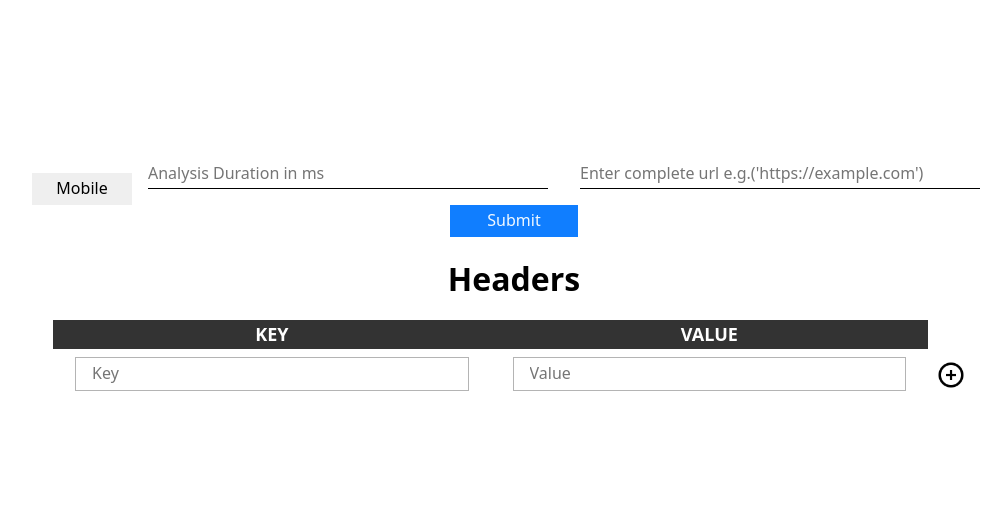
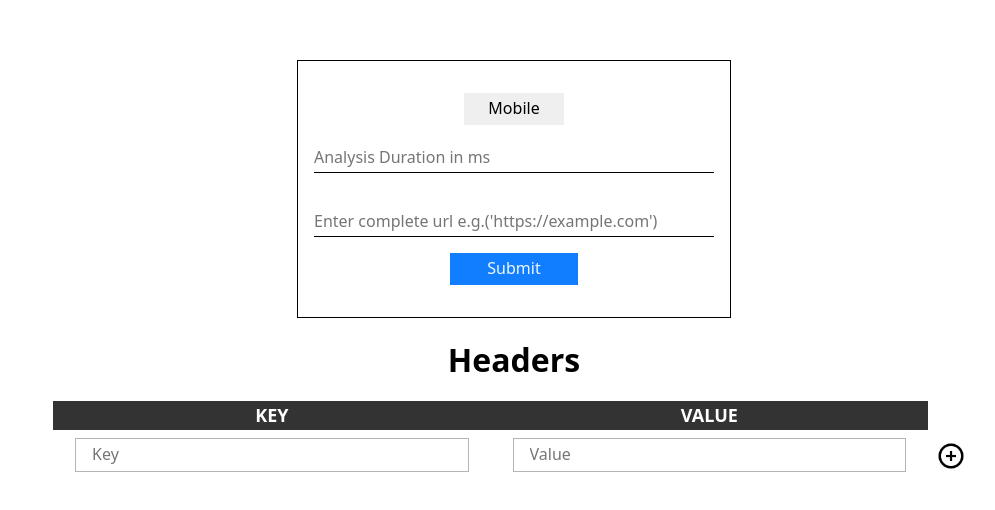
Before and after one commit to shantanu-goyal/Analyser, a React (Create React App) app: page / in a window 1280 px wide. Shown: the part 122-632 px from the top of the page, without its empty margins (126-1121 px from the left). Built offline with nearby package versions, Linux system fonts and the light colour scheme.

Commit message:
Added Remove Feature

```diff
--- a/src/pages/ThirdPartySummary.js
+++ b/src/pages/ThirdPartySummary.js
@@ -133,17 +133,8 @@ export default function ThirdPartySummary() {
   const [scriptsArray, setScriptsArray] = useState(scripts);
   const [thirdPartyScriptsArray, setThirdPartyScriptsArray] = useState(thirdPartyScripts);
 
-  function onAdd() {
+  function renderTable(newUserInput){
     const byEntity = new Map();
-    const key = keyRef.current.value;
-    const value = valueRef.current.value;
-    if (!key || !value || userInput.find((ip) => ip.key === key)) {
-      alert('Invalid Entry');
-      return;
-    }
-    const newUserInput=[...userInput, { key, value }];
-    setUserInput(newUserInput);
-
     const scripts = scriptsArray;
     const thirdPartyScripts = [];
     scripts.forEach(script => {
@@ -167,8 +158,6 @@ export default function ThirdPartySummary() {
       if (entity) {
         thirdPartyScripts.push(script);
         const currentEntity = byEntity.get(entity.name) || { ...defaultConfig };
-        // console.log(entity,currentEntity);
-
         currentEntity.mainThreadTime += scriptData.mainThreadTime;
         currentEntity.blockingTime += scriptData.blockingTime;
         currentEntity.transferSize += scriptData.transferSize;
@@ -178,9 +167,21 @@ export default function ThirdPartySummary() {
     const entities = Array.from(byEntity.entries());
     setEntityArray(entities);
     setThirdPartyScriptsArray(thirdPartyScripts);
+  }
+
+
+  function onAdd() {
+    const key = keyRef.current.value;
+    const value = valueRef.current.value;
+    if (!key || !value || userInput.find((ip) => ip.key === key)) {
+      alert('Invalid Entry');
+      return;
+    }
+    const newUserInput=[...userInput, { key, value }];
+    setUserInput(newUserInput);
+    renderTable(newUserInput);
     keyRef.current.value = "";
     valueRef.current.value = "";
-    console.log(byEntity);
   }
 
 
@@ -254,11 +255,14 @@ export default function ThirdPartySummary() {
                             <img
                               src="remove.png"
                               alt="Remove"
-                              onClick={() =>
-                                setUserInput([
+                              onClick={() =>{
+                                const newUserInput=[
                                   ...userInput.slice(0, index),
-                                  ...userInput.slice(index + 1),
-                                ])
+                                  ...userInput.slice(index + 1)
+                                ];
+                                setUserInput(newUserInput);
+                                renderTable(newUserInput);
+                               }
                               }
                             />
                           </td>
--- a/src/styles/Form.css
+++ b/src/styles/Form.css
@@ -9,9 +9,10 @@
 .url-input {
   display: flex;
   flex-wrap: wrap;
-  flex-direction: row;
+  flex-direction: column;
   align-items: center;
-  justify-content: center;
+  justify-content: space-between;
+  border: 1px solid black;
 }
 
 .url-input input {
@@ -35,6 +36,7 @@
   color: aliceblue;
   width: 8em;
   height: 2em;
+  margin-bottom: 2em;
   border: none;
   cursor: pointer;
 }
```
